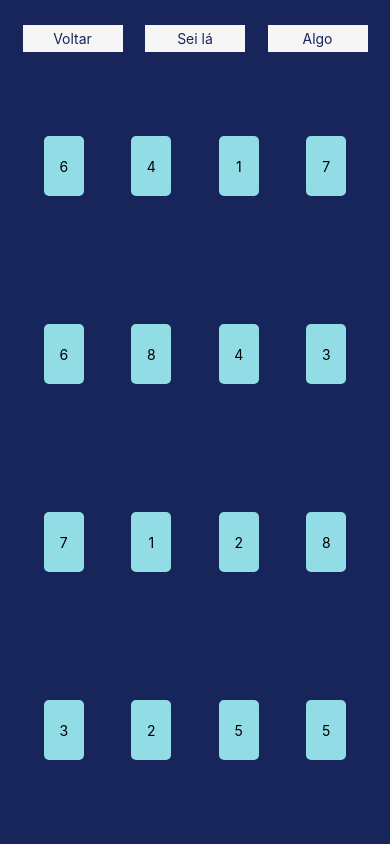
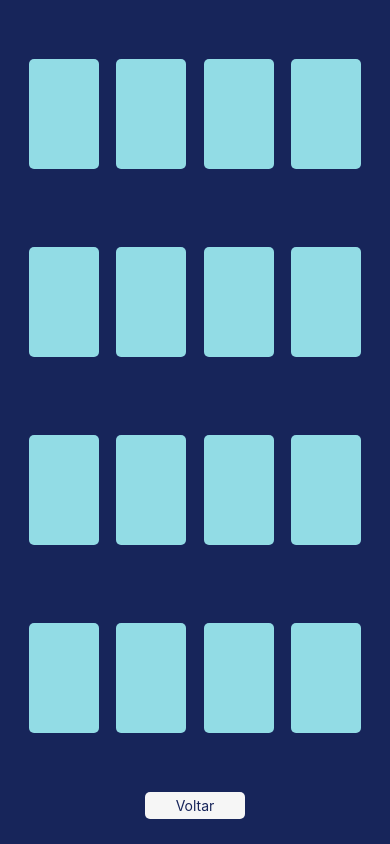
Before and after one commit to agenciaboz-dev/casa-ludica-memoria, a React Native app: screen /OnePlayerScreen in a window 390 px wide. Built offline with nearby package versions, Linux system fonts and the light colour scheme.

Commit message:
feat: added victory

```diff
--- a/App.js
+++ b/App.js
@@ -43,7 +43,7 @@ export default function App() {
     };
     const home_header_options = {
         title: 'Inicio',
-        // headerShown: false,
+        headerShown: false,
     };
 
     return (
@@ -56,10 +56,10 @@ export default function App() {
                         component={Home}
                         options={home_header_options}
                         />
+                    <Stack.Screen name="OnePlayerScreen" component={OnePlayerScreen} options={{headerShown: false}} />
                     <Stack.Screen name="Details" component={DetailsScreen} options={
                         {title: "Detalhes"}
                     } />
-                    <Stack.Screen name="OnePlayerScreen" component={OnePlayerScreen} options={{headerShown: false}} />
                     <Stack.Screen name="Options" component={Options} options={{title: 'Opções'}} />
                 </Stack.Navigator>
             </OptionsProvider>
--- a/src/colors.js
+++ b/src/colors.js
@@ -2,6 +2,6 @@ export const COLORS = {
     background: "#f6f6f6",
     primary: '#17255A',
     secondary: "#92DCE5",
-    // primary: "#f4511e",
-    terciary: '#97DB4F',
+    wrong: "#f4511e",
+    correct: '#97DB4F',
 }
--- a/src/screens/Home/index.jsx
+++ b/src/screens/Home/index.jsx
@@ -7,9 +7,9 @@ export const Home = ({navigation}) => {
     return (
         <View style={styles.main_container}>
             <View style={styles.container}>
-                <Button style={{margin: 30}} onPress={() => navigation.navigate('OnePlayerScreen')} >Um jogador</Button>
-                <Button style={{margin: 30}} onPress={() => navigation.navigate('Details')} >Dois jogadores</Button>
-                <Button style={{margin: 30}} onPress={() => navigation.navigate('Options')} >Opções</Button>
+                <Button style={{marginBottom: 5}} onPress={() => navigation.navigate('OnePlayerScreen')} >Jogar</Button>
+                {/* <Button style={{margin: 30}} onPress={() => navigation.navigate('Details')} >Dois jogadores</Button>
+                <Button style={{margin: 30}} onPress={() => navigation.navigate('Options')} >Opções</Button> */}
             </View>
         </View>
     )
--- a/src/screens/Home/style.js
+++ b/src/screens/Home/style.js
@@ -5,13 +5,8 @@ export const styles = StyleSheet.create({
     main_container: {
         flex: 1,
         alignItems: 'center',
-        justifyContent: 'center',
+        justifyContent: 'flex-end',
         backgroundColor: COLORS.background,
-    },
-    // container: {
 
-    // }
-    // button: {
-    //     backgroundColor: COLORS.primary,
-    // }
+    }
 })
--- a/src/screens/OnePlayerScreen/index.jsx
+++ b/src/screens/OnePlayerScreen/index.jsx
@@ -18,14 +18,18 @@ export const OnePlayerScreen = ({navigation}) => {
     const [reset, setReset] = useState(false);
 
     const acertou_style = {
-        backgroundColor: COLORS.terciary,
+        backgroundColor: COLORS.correct,
     };
+
+    const errou_style = {
+        backgroundColor: COLORS.wrong,
+    }
 
 
     const items = useMemo(() => {
+        let lista = [];
         const max = options.values.quantidade;
         const min = 1;
-        const lista = [];
 
         const newRandom = () => {
             let number = Math.floor(Math.random() * (max / 2 - min + 1)) + min;
@@ -42,10 +46,14 @@ export const OnePlayerScreen = ({navigation}) => {
         }
 
         for (let i = 0; i < max; i++) {
-            lista.push({
+
+            const cartinha = {
                 position: i,
+                clicked: false,
                 number: newRandom(),
-            });
+            }
+
+            lista.push(cartinha);
         }
         console.log(lista);
         return lista;
@@ -53,6 +61,7 @@ export const OnePlayerScreen = ({navigation}) => {
 
 
     const teste = (item) => {
+        item.clicked = true;
         if (first.number) {
             setSecond(item);
             // item.style = acertou_style;
@@ -71,39 +80,74 @@ export const OnePlayerScreen = ({navigation}) => {
                 second.done = true;
 
                 setTimeout(() => {
-                    first.style = {...acertou_style, opacity: 0.3}
-                    second.style = {...acertou_style, opacity: 0.3}
-                    console.log(first.style)
-                }, 1000)
+                    first.style = {...acertou_style, opacity: 0.3};
+                    second.style = {...acertou_style, opacity: 0.3};
+                    console.log(first.style);
+                }, 1000);
+
+                checkVictory();
+
             } else {
                 console.log('errou');
+
+                first.style = errou_style;
+                second.style = errou_style;
+                setTimeout(() => {
+                    first.clicked = false;
+                    second.clicked = false;
+                    first.style = {};
+                    second.style = {};
+                })
             }
             console.log(first);
             setFirst({number: 0});
             setSecond({number: 0});
         }
-    }, [second])
+    }, [second]);
+
+    const checkVictory = async () => {
+        const lista = items;
+        for (let item of lista) {
+            if (!item.done) {
+                return false
+            }
+        }
+        Alert.alert(
+            "Parabéns!",
+            "",
+            [
+            //   {
+            //     text: "Cancel",
+            //     onPress: () => console.log("Cancel Pressed"),
+            //     style: "cancel"
+            //   },
+              { text: "OK", onPress: () => navigation.navigate('Home') }
+            ]
+          );
+
+    }
 
     return (
         <View style={styles.main_container}>
-            <View style={styles.top_container}>
-                <Button style={styles.top_buttons_style} onPress={() => navigation.goBack()}>Voltar</Button>
-                <Button style={styles.top_buttons_style}>Sei lá</Button>
-                <Button style={styles.top_buttons_style}>Algo</Button>
-            </View>
             <View style={styles.body_container}>
                 {
                     items.map((item) => {
                         return (
                             <View key={`${item.position}`} pointerEvents={item.done ? 'none' : 'auto'}>
                                 <TouchableOpacity onPress={() => teste(item)} style={[styles.cartinha, item.style]} >
-                                    <Text>{item.number}</Text>
+                                    {/* <Text>{item.number}</Text> */}
+                                    <Text>{item.clicked ? item.number : null}</Text>
                                 </TouchableOpacity>
                             </View>
                         )
                     })
                 }
             </View>
+            <View style={styles.top_container}>
+                <Button style={styles.bottom_buttons_style} onPress={() => navigation.goBack()}>Voltar</Button>
+                {/* <Button style={styles.top_buttons_style}>Sei lá</Button>
+                <Button style={styles.top_buttons_style}>Algo</Button> */}
+            </View>
         </View>
     )
 }
--- a/src/screens/OnePlayerScreen/style.js
+++ b/src/screens/OnePlayerScreen/style.js
@@ -12,12 +12,7 @@ export const styles = StyleSheet.create({
         justifyContent: 'space-evenly',
         flexDirection: 'row',
         width: '100%',
-        marginTop: 25,
-    },
-    top_buttons_style: {
-        backgroundColor: COLORS.background,
-        color: COLORS.primary,
-        width: 100,
+        marginBottom: 25,
     },
     body_container: {
         justifyContent: 'space-around',
@@ -31,9 +26,15 @@ export const styles = StyleSheet.create({
         justifyContent: 'center',
         alignItems: 'center',
         backgroundColor: COLORS.secondary,
-        width: 40,
-        height: 60,
-        margin: 20,
+        width: 70,
+        height: 110,
+        margin: 5,
         borderRadius: 5,
-    }
+    },
+    bottom_buttons_style: {
+        backgroundColor: COLORS.background,
+        color: COLORS.primary,
+        width: 100,
+        borderRadius:5,
+    },
 });
```
